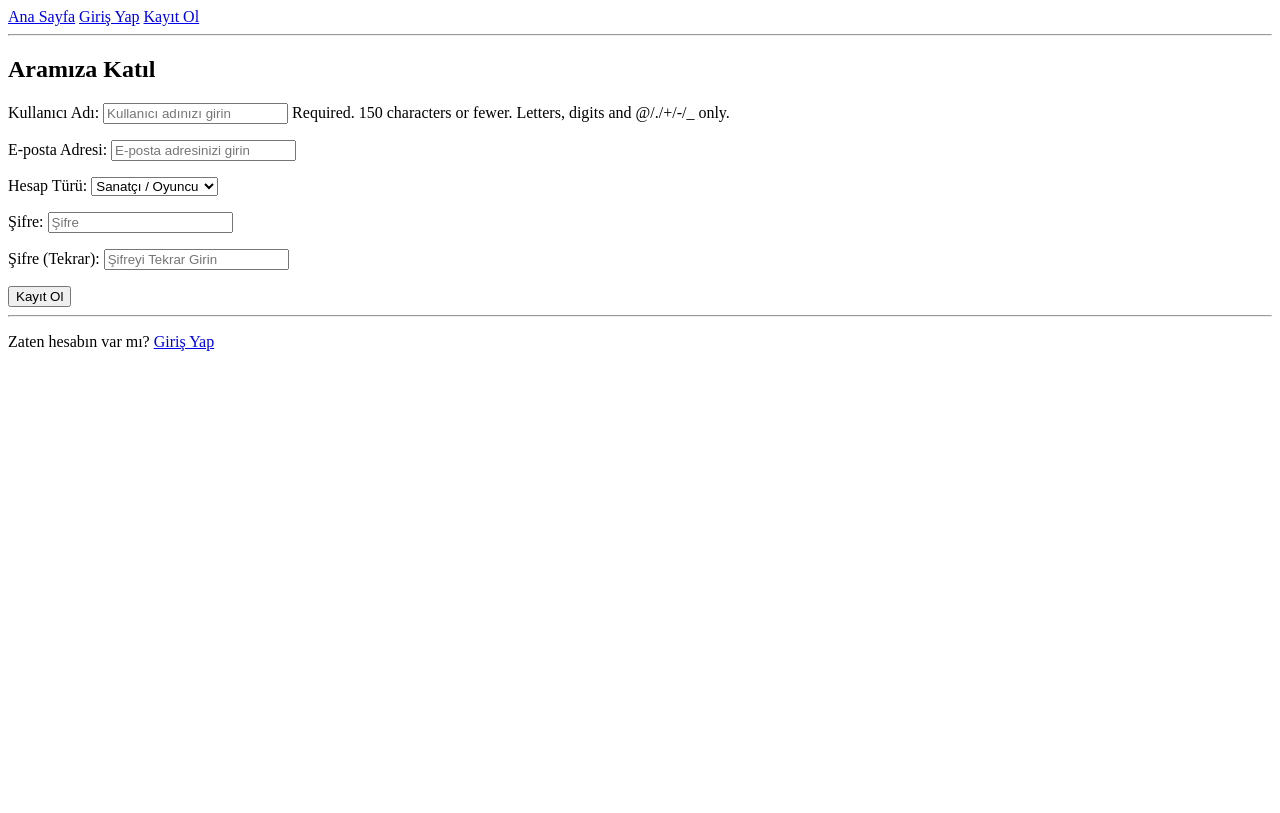
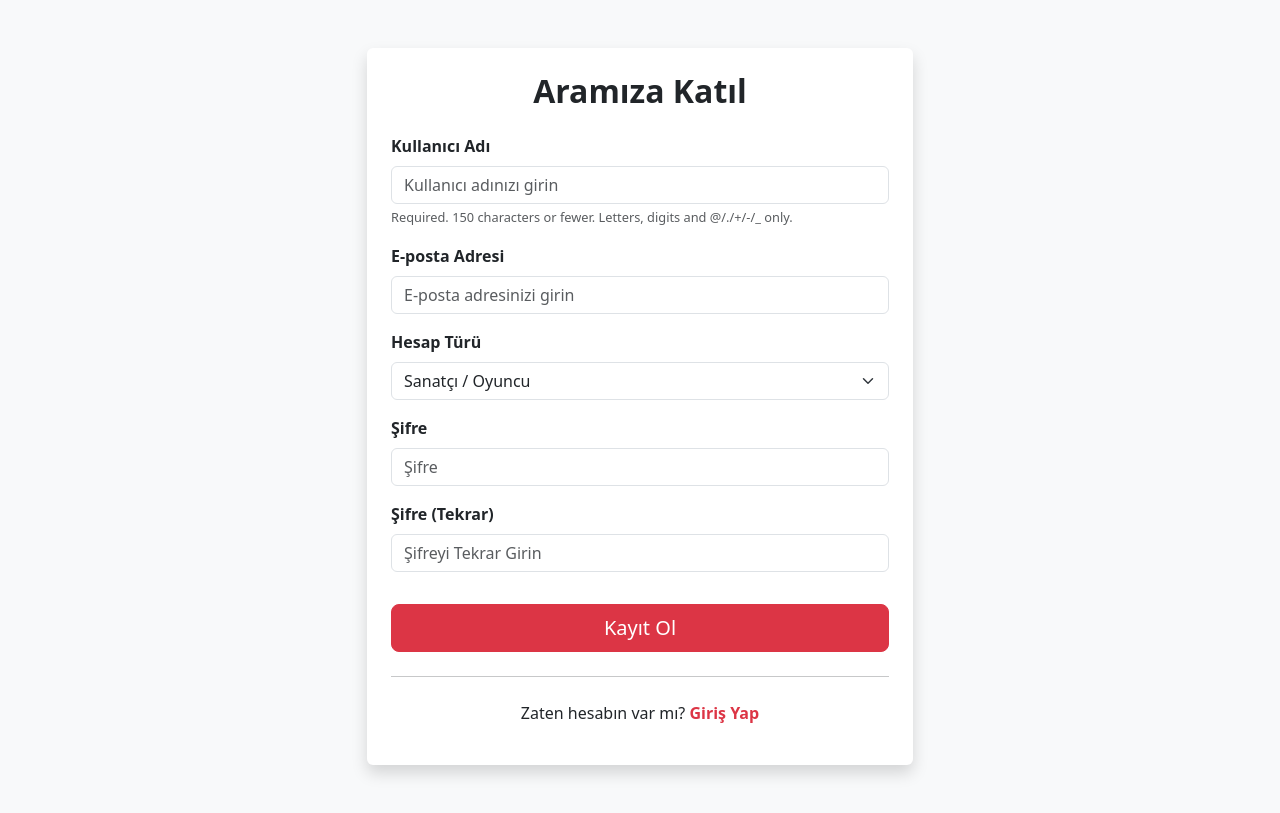
Before and after one commit to Phemsous/Goster-Kendini, a Django app: page /accounts/register/ in a window 1280 px wide. Before the commit the page ends 351 px from the top, so only its background shows below. Run offline with Django 5.2, Linux system fonts and the light colour scheme.

Commit message:
Kayıt sayfası görünümü düzeltildi

```diff
--- a/templates/accounts/register.html
+++ b/templates/accounts/register.html
@@ -1,25 +1,39 @@
-{% extends 'base.html' %}
-
-{% block content %}
-<div class="container mt-5">
+<!DOCTYPE html>
+<html lang="tr">
+<head>
+    <meta charset="UTF-8">
+    <title>Aramıza Katıl | Göster Kendini</title>
+    <link href="https://cdn.jsdelivr.net/npm/bootstrap@5.3.0/dist/css/bootstrap.min.css" rel="stylesheet">
+</head>
+<body class="bg-light">
+    <div class="container mt-5 mb-5">
         <div class="row justify-content-center">
             <div class="col-md-6">
-            <div class="card shadow">
-                <div class="card-body">
-                    <h2 class="text-center mb-4">Aramıza Katıl</h2>
+                <div class="card shadow border-0">
+                    <div class="card-body p-4">
+                        <h2 class="text-center mb-4 fw-bold">Aramıza Katıl</h2>
                         <form method="POST">
                             {% csrf_token %}
-                        {{ form.as_p }}
-                        <button type="submit" class="btn btn-danger w-100">Kayıt Ol</button>
+                            {% for field in form %}
+                                <div class="mb-3">
+                                    <label class="form-label fw-semibold">{{ field.label }}</label>
+                                    {{ field }}
+                                    {% if field.help_text %}
+                                        <div class="form-text text-muted" style="font-size: 0.8rem;">{{ field.help_text }}</div>
+                                    {% endif %}
+                                    {% for error in field.errors %}
+                                        <div class="text-danger small">{{ error }}</div>
+                                    {% endfor %}
+                                </div>
+                            {% endfor %}
+                            <button type="submit" class="btn btn-danger btn-lg w-100 mt-3">Kayıt Ol</button>
                         </form>
-                    <hr>
-                    <p class="text-center">
-                        Zaten hesabın var mı?
-                        <a href="{% url 'login' %}">Giriş Yap</a>
-                    </p>
+                        <hr class="my-4">
+                        <p class="text-center">Zaten hesabın var mı? <a href="{% url 'login' %}" class="text-danger fw-bold text-decoration-none">Giriş Yap</a></p>
                     </div>
                 </div>
             </div>
         </div>
     </div>
-{% endblock %}
+</body>
+</html>
```
Lines whose indentation alone changed are shown as unchanged.
